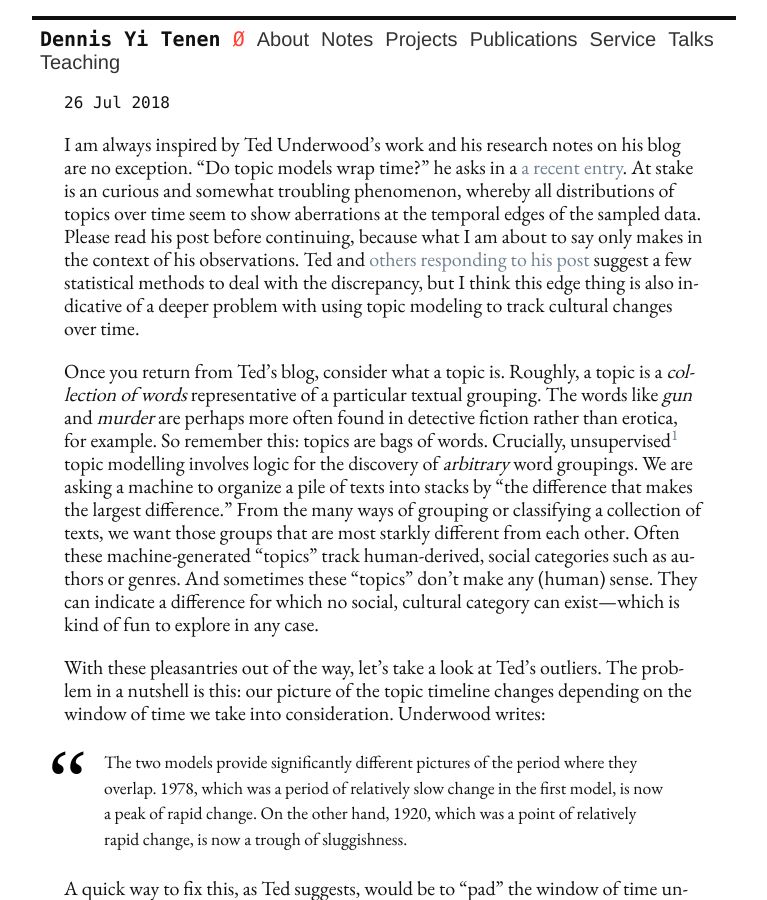
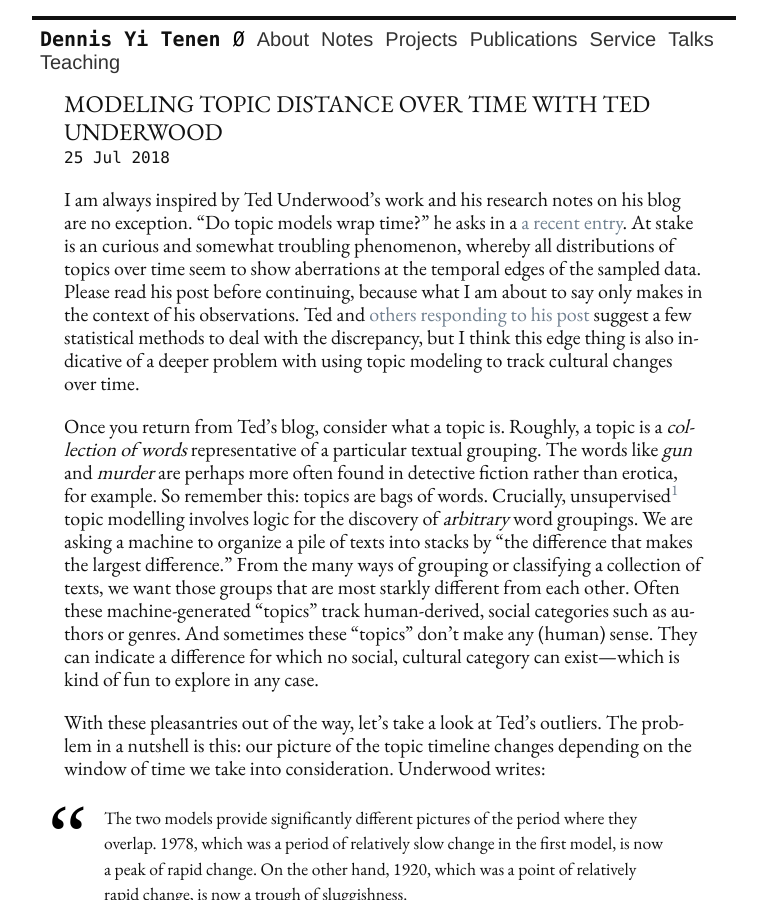
Before and after one commit to denten/denten.github.io, a Jekyll site: the page built from _posts/2018-07-25-time-and-topics.md, in a window 1280 px wide and 900 px high. Shown: the whole window, without its empty margins (256-1023 px from the left). Built offline with Jekyll 4.4.1, drawn with Linux system fonts in a browser that asks for light colours; our own code applies the rules of GitHub Pages for plain Markdown files.

Commit message:
update yamls

```diff
--- a/_posts/2018-07-25-time-and-topics.md
+++ b/_posts/2018-07-25-time-and-topics.md
@@ -1,6 +1,6 @@
 ---
 layout: post
-title: Modeling Topic Distance Over Time: Initial Thoughts
+title: "Modeling Topic Distance Over Time With Ted Underwood"
 categories:
 - think.stack
 published: true
```
